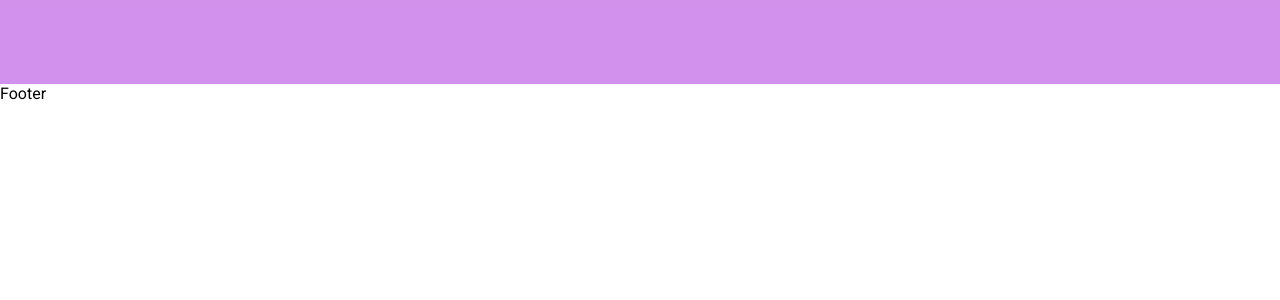
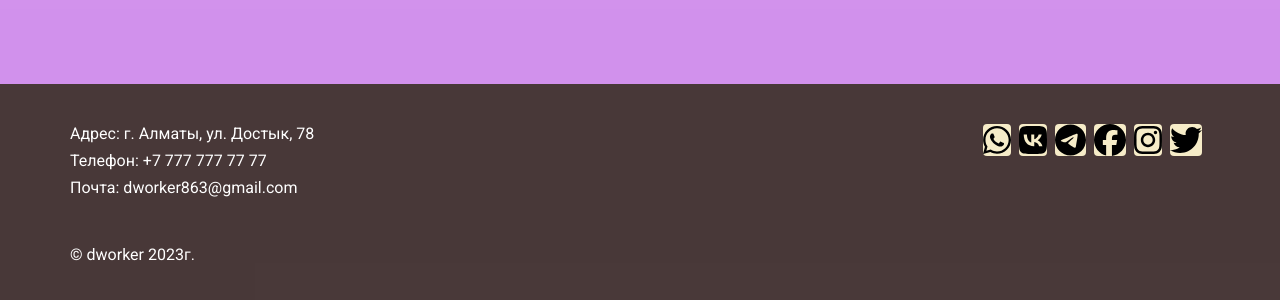
Before and after one commit to dworker863/stroy-site, a Next.js app: page / in a window 1280 px wide. Shown: the part 1516-1816 px from the top of the page. Before the commit the page ends 1619 px from the top, so only its background shows below. Built offline with nearby package versions, Linux system fonts and the light colour scheme.

Commit message:
Added Footer component

```diff
--- a/components/Blocks/NavMobile/StyledNavMobile.ts
+++ b/components/Blocks/NavMobile/StyledNavMobile.ts
@@ -28,6 +28,7 @@ export const StyledMobileMenu = styled.ul`
   align-items: center;
 
   & > div {
+    margin-top: 80px;
     margin-left: 0;
   }
 `;
--- a/components/Elements/Socials/Socials.tsx
+++ b/components/Elements/Socials/Socials.tsx
@@ -4,22 +4,22 @@ import { StyledSocial, StyledSocials } from './StyledSocials';
 const Socials: FC = () => {
   return (
     <StyledSocials>
-      <a href="https://wa.me/77776196190">
+      <a href="https://wa.me/77776196190" target="_blank" rel="noreferrer">
         <StyledSocial className="whatsapp" />
       </a>
-      <a href="https://t.me/">
+      <a href="https://t.me/" target="_blank" rel="noreferrer">
         <StyledSocial className="telegram" />
       </a>
-      <a href="vk.com">
+      <a href="vk.com" target="_blank" rel="noreferrer">
         <StyledSocial className="vk" />
       </a>
-      <a href="instagram.com">
+      <a href="instagram.com" target="_blank" rel="noreferrer">
         <StyledSocial className="instagram" />
       </a>
-      <a href="facebook.com">
+      <a href="facebook.com" target="_blank" rel="noreferrer">
         <StyledSocial className="facebook" />
       </a>
-      <a href="twitter.com">
+      <a href="twitter.com" target="_blank" rel="noreferrer">
         <StyledSocial className="twitter" />
       </a>
     </StyledSocials>
--- a/components/Sections/Footer/Footer.tsx
+++ b/components/Sections/Footer/Footer.tsx
@@ -1,7 +1,60 @@
 import React, { FC } from 'react';
+import Container from '../../Blocks/Container/Container';
+import {
+  StyledAddress,
+  StyledCopyrights,
+  StyledFooter,
+  StyledFooterBlock,
+  StyledFooterContacts,
+  StyledFooterSocials,
+} from './StyledFooter';
+import { FontAwesomeIcon } from '@fortawesome/react-fontawesome';
+import { faWhatsapp } from '@fortawesome/free-brands-svg-icons';
+import { faTelegram } from '@fortawesome/free-brands-svg-icons';
+import { faVk } from '@fortawesome/free-brands-svg-icons';
+import { faInstagram } from '@fortawesome/free-brands-svg-icons';
+import { faFacebook } from '@fortawesome/free-brands-svg-icons';
+import { faTwitter } from '@fortawesome/free-brands-svg-icons';
 
 const Footer: FC = () => {
-  return <div>Footer</div>;
+  return (
+    <StyledFooter>
+      <Container>
+        <StyledFooterBlock>
+          <StyledFooterContacts>
+            <StyledAddress>Адрес: г. Алматы, ул. Достык, 78</StyledAddress>
+            <StyledAddress>Телефон: +7 777 777 77 77</StyledAddress>
+            <StyledAddress>Почта: dworker863@gmail.com</StyledAddress>
+          </StyledFooterContacts>
+          <StyledFooterSocials>
+            <a
+              href="https://wa.me/77776196190"
+              target="_blank"
+              rel="noreferrer"
+            >
+              <FontAwesomeIcon icon={faWhatsapp} size="2x" />
+            </a>
+            <a href="https://vk.com" target="_blank" rel="noreferrer">
+              <FontAwesomeIcon icon={faVk} size="2x" />
+            </a>
+            <a href="https://t.me/" target="_blank" rel="noreferrer">
+              <FontAwesomeIcon icon={faTelegram} size="2x" />
+            </a>
+            <a href="https://facebook.com" target="_blank" rel="noreferrer">
+              <FontAwesomeIcon icon={faFacebook} size="2x" />
+            </a>
+            <a href="https://instagram.com" target="_blank" rel="noreferrer">
+              <FontAwesomeIcon icon={faInstagram} size="2x" />
+            </a>
+            <a href="https://twitter.com" target="_blank" rel="noreferrer">
+              <FontAwesomeIcon icon={faTwitter} size="2x" />
+            </a>
+          </StyledFooterSocials>
+        </StyledFooterBlock>
+        <StyledCopyrights>&#169; dworker 2023г.</StyledCopyrights>
+      </Container>
+    </StyledFooter>
+  );
 };
 
 export default Footer;
--- /dev/null
+++ b/components/Sections/Footer/StyledFooter.ts
@@ -0,0 +1,39 @@
+import styled from 'styled-components';
+
+export const StyledFooter = styled.footer`
+  padding-top: 40px;
+  padding-bottom: 40px;
+  background-color: #392828eb;
+  color: #fff;
+
+  & > div {
+    display: block;
+  }
+`;
+
+export const StyledFooterBlock = styled.div`
+  display: flex;
+  justify-content: space-between;
+`;
+
+export const StyledFooterContacts = styled.div`
+  margin-bottom: 40px;
+`;
+export const StyledAddress = styled.div`
+  margin-bottom: 8px;
+`;
+
+export const StyledFooterSocials = styled.div`
+  display: flex;
+
+  svg {
+    margin-right: 8px;
+    border-radius: 4px;
+    color: #000;
+    background-color: ${({ theme }) => theme.colors.socialColor};
+  }
+`;
+
+export const StyledCopyrights = styled.div`
+  width: 100%;
+`;
--- a/components/commonStyles/ITheme.ts
+++ b/components/commonStyles/ITheme.ts
@@ -3,5 +3,6 @@ export interface ITheme {
     fontColor: string;
     primary: string;
     secondary: string;
+    socialColor: string;
   };
 }
--- a/components/commonStyles/theme.ts
+++ b/components/commonStyles/theme.ts
@@ -5,5 +5,6 @@ export const defaultTheme: DefaultTheme = {
     fontColor: '#262121eb',
     primary: '#b20a4ec7',
     secondary: '#458FFD',
+    socialColor: '#f6ecc8',
   },
 };
```
